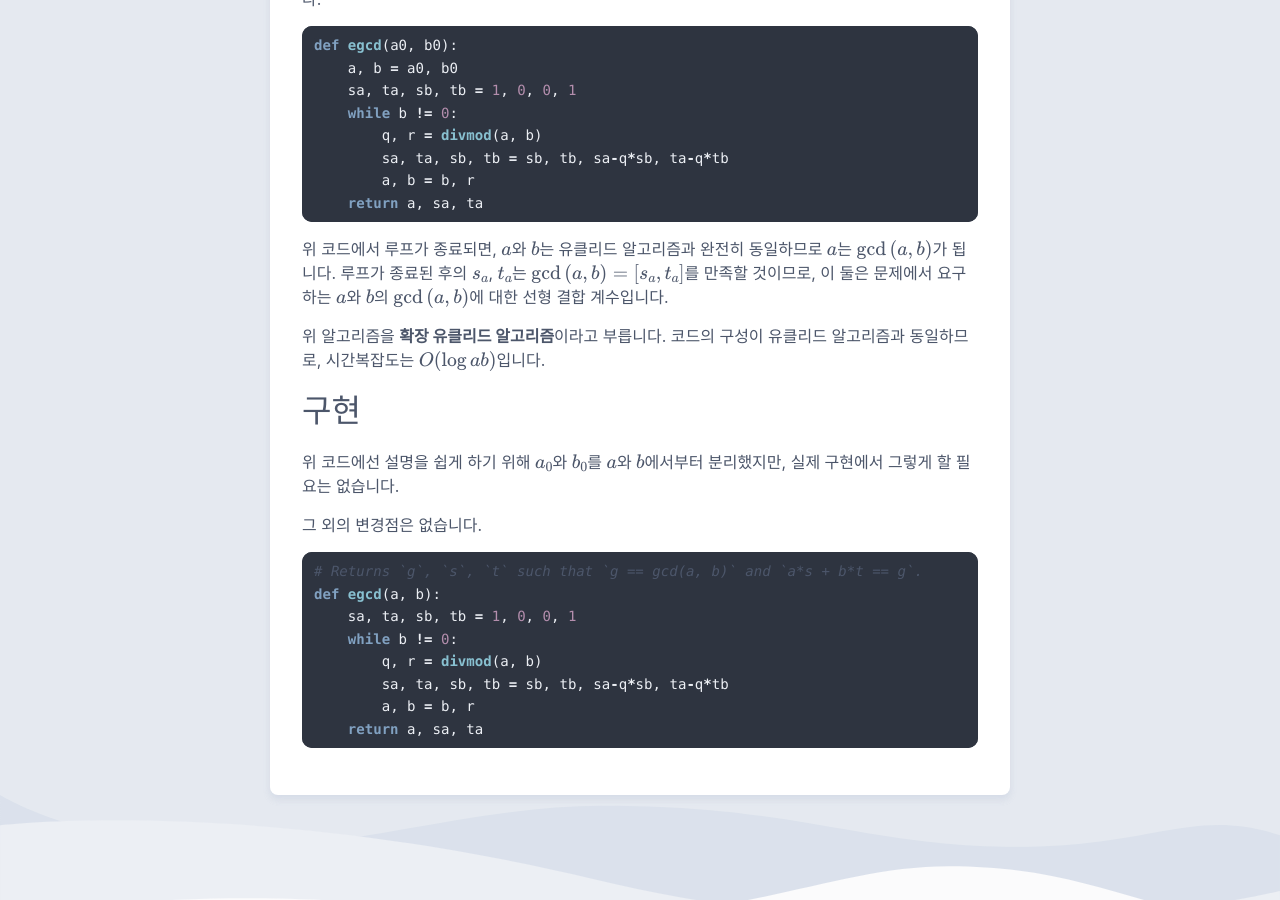
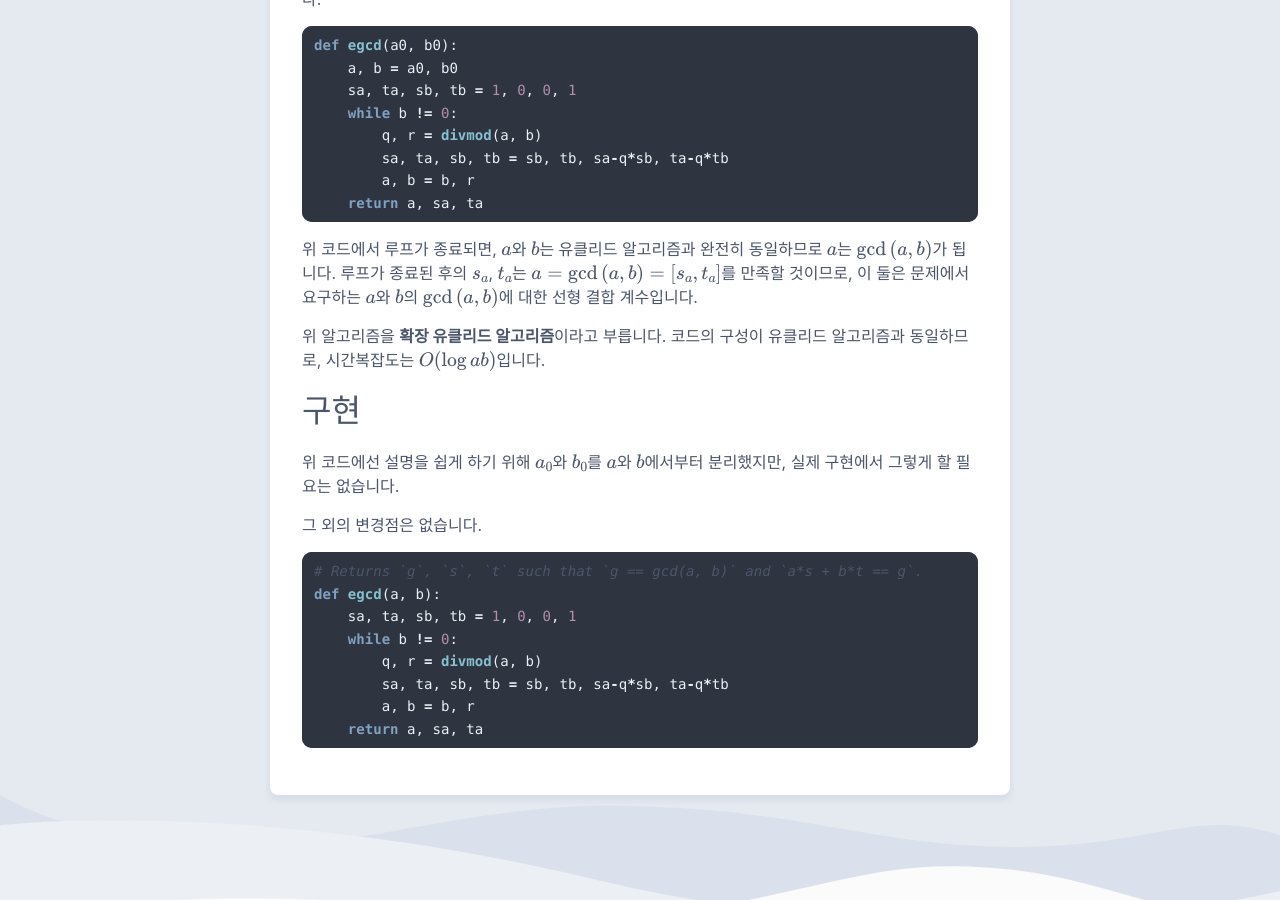
Before and after one commit to BamgoeSN/BamgoeSN.github.io, a Jekyll site: the page built from _posts/Algorithms/2023-09-13-extended-gcd.md, in a window 1280 px wide and 900 px high, scrolled down 1444 px. Built offline with Jekyll 4.4.1, drawn with Linux system fonts in a browser that asks for light colours; formulas are drawn with MathJax 3.

````diff
--- a/_posts/Algorithms/2023-09-13-extended-gcd.md
+++ b/_posts/Algorithms/2023-09-13-extended-gcd.md
@@ -57,7 +57,7 @@ def egcd(a0, b0):
     return a, sa, ta
 ```
 
-위 코드에서 루프가 종료되면, $a$와 $b$는 유클리드 알고리즘과 완전히 동일하므로 $a$는 $\gcd{(a, b)}$가 됩니다. 루프가 종료된 후의 $s_a$, $t_a$는 $\gcd{(a, b)} = [s_a, t_a]$를 만족할 것이므로, 이 둘은 문제에서 요구하는 $a$와 $b$의 $\gcd{(a, b)}$에 대한 선형 결합 계수입니다.
+위 코드에서 루프가 종료되면, $a$와 $b$는 유클리드 알고리즘과 완전히 동일하므로 $a$는 $\gcd{(a, b)}$가 됩니다. 루프가 종료된 후의 $s_a$, $t_a$는 $a = \gcd{(a, b)} = [s_a, t_a]$를 만족할 것이므로, 이 둘은 문제에서 요구하는 $a$와 $b$의 $\gcd{(a, b)}$에 대한 선형 결합 계수입니다.
 
 위 알고리즘을 **확장 유클리드 알고리즘**이라고 부릅니다. 코드의 구성이 유클리드 알고리즘과 동일하므로, 시간복잡도는 $O(\log{ab})$입니다.
 
````
